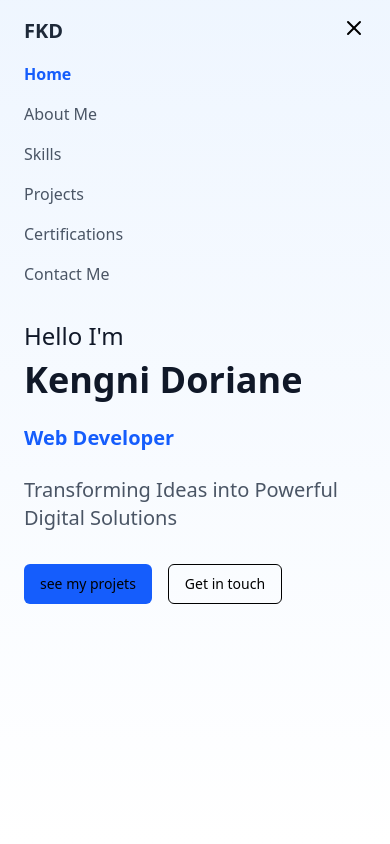
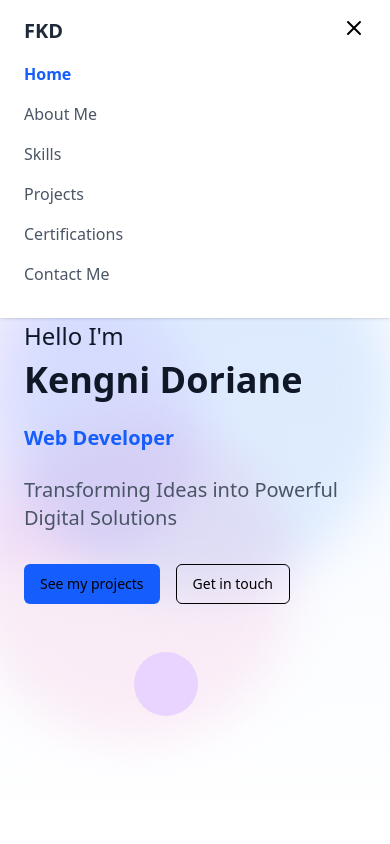
Before and after one commit to kengnidoriane/my_porfolioss, a React (Vite) app in the folder modern_porfolio/: page / in a window 390 px wide. Both pictures are taken after a click on the button 354 px from the left and 28 px from the top of the page. Shown: the top 844 px of the page. Built offline with nearby package versions, Linux system fonts and the light colour scheme.

Commit message:
fix: right negative space in hero and mobile nav clic

```diff
--- a/modern_porfolio/src/components/Contact.jsx
+++ b/modern_porfolio/src/components/Contact.jsx
@@ -46,12 +46,12 @@ const Contact = () => {
       return (
         <section id="contact" className="py-20">
           <div className="container mx-auto px-6">
-            <h2 className="text-3xl font-bold text-center mb-16">Me Contacter</h2>
+            <h2 className="text-3xl font-bold text-center mb-16">Contact Me</h2>
             <div className="max-w-2xl mx-auto">
               <form onSubmit={handleSubmit} className="space-y-6">
                 <div>
                   <label htmlFor="name" className="block text-sm font-medium text-gray-700 mb-2">
-                    Nom
+                    Name
                   </label>
                   <input
                     type="text"
@@ -89,7 +89,7 @@ const Contact = () => {
                   />
                 </div>
                 <Button type="submit" className="w-full bg-blue-600 hover:bg-blue-700" disabled={isLoading}>
-                    {isLoading ? 'Envoi en cours...' : 'Envoyer le message'}
+                    {isLoading ? 'Sending in progress...': 'Send the message'}
                 </Button>
               </form>
             </div>
--- a/modern_porfolio/src/components/Header.jsx
+++ b/modern_porfolio/src/components/Header.jsx
@@ -4,7 +4,6 @@ import {
   Menu,
   X,
 } from 'lucide-react';
-
 
 const Header = () => {
   const [isMenuOpen, setIsMenuOpen] = useState(false);
@@ -18,18 +17,25 @@ const Header = () => {
     return () => window.removeEventListener('scroll', handleScroll);
   }, []);
 
+  const closeMenu = () => {
+    setIsMenuOpen(false);
+  };
+
   return (
     <header className={`fixed w-full z-50 transition-all duration-300 ${
-        isScrolled ? 'bg-white/90 backdrop-blur-sm shadow-sm' : 'bg-transparent'
+      isScrolled || isMenuOpen ? 'bg-white shadow-sm' : 'bg-transparent md:bg-transparent'
     }`}>
-        <nav className="container mx-auto px-6 py-4 bg-red">
+      <nav className="container mx-auto px-6 py-4">
         <div className="flex items-center justify-between">
           <span className="text-xl font-bold text-gray-800">
             FKD
           </span>
 
           <div className="md:hidden">
-              <button onClick={() => setIsMenuOpen(!isMenuOpen)}>
+            <button
+              onClick={() => setIsMenuOpen(!isMenuOpen)}
+              className="focus:outline-none"
+            >
               {isMenuOpen ? <X size={24} /> : <Menu size={24} />}
             </button>
           </div>
@@ -40,8 +46,8 @@ const Header = () => {
         </div>
 
         {isMenuOpen && (
-            <div className="md:hidden mt-4 pb-4">
-              <NavLinks mobile />
+          <div className="md:hidden mt-4 pb-4 bg-white">
+            <NavLinks mobile closeMenu={closeMenu} />
           </div>
         )}
       </nav>
--- a/modern_porfolio/src/components/Hero.jsx
+++ b/modern_porfolio/src/components/Hero.jsx
@@ -2,11 +2,20 @@ import React from 'react'
 import TypewriterText from './TypewriterText'
 import { Button } from "./ui/button";
 
-
 const Hero = () => {
   return (
-    <section id="home" className="min-h-screen flex items-center bg-gradient-to-b from-blue-50 to-white pt-20">
-    <div className="container mx-auto px-6">
+    <section id="home" className="min-h-screen flex items-center bg-gradient-to-b from-blue-50 to-white pt-20 relative overflow-hidden">
+      {/* Formes géométriques décoratives */}
+      <div className="absolute right-0 top-1/4 w-96 h-96 bg-blue-100 rounded-full mix-blend-multiply filter blur-xl opacity-70 animate-blob"></div>
+      <div className="absolute right-48 top-1/3 w-72 h-72 bg-purple-100 rounded-full mix-blend-multiply filter blur-xl opacity-70 animate-blob animation-delay-2000"></div>
+      <div className="absolute right-24 top-1/2 w-80 h-80 bg-pink-100 rounded-full mix-blend-multiply filter blur-xl opacity-70 animate-blob animation-delay-4000"></div>
+
+      {/* Formes géométriques solides */}
+      <div className="absolute right-20 top-32 w-20 h-20 bg-blue-200 rounded-lg transform rotate-45"></div>
+      <div className="absolute right-48 bottom-32 w-16 h-16 bg-purple-200 rounded-full"></div>
+      <div className="absolute right-96 top-48 w-24 h-24 border-4 border-pink-200 transform rotate-12"></div>
+
+      <div className="container mx-auto px-6 relative z-10">
         <div className="max-w-3xl">
           <p className="text-2xl md:text-4xl text-gray-900 mb-2">Hello I'm</p>
           <h1 className="text-4xl md:text-6xl font-bold text-gray-900 mb-6">
@@ -21,7 +30,7 @@ const Hero = () => {
           <div className="flex space-x-4">
             <a href="#projects">
               <Button className="bg-blue-600 hover:bg-blue-700">
-              see my projets
+                See my projects
               </Button>
             </a>
             <a href="#contact">
@@ -29,7 +38,6 @@ const Hero = () => {
                 Get in touch
               </Button>
             </a>
-
           </div>
         </div>
       </div>
--- a/modern_porfolio/src/components/NavLinks.jsx
+++ b/modern_porfolio/src/components/NavLinks.jsx
@@ -1,8 +1,7 @@
 import React from 'react'
 import { useActiveSection } from './hooks/useActiveSection';
 
-const NavLinks = ({ mobile }) => {
-
+const NavLinks = ({ mobile, closeMenu }) => {
   const activeSection = useActiveSection();
   const links = [
     { href: "#home", text: "Home" },
@@ -13,12 +12,19 @@ const NavLinks = ({ mobile }) => {
     { href: "#contact", text: "Contact Me" }
   ];
 
+  const handleClick = () => {
+    if (mobile && closeMenu) {
+      closeMenu();
+    }
+  };
+
   return (
     <div className={`${mobile ? 'flex flex-col space-y-4' : 'flex space-x-8'}`}>
       {links.map((link) => (
         <a
           key={link.href}
           href={link.href}
+          onClick={handleClick}
           className={`transition-colors ${
             activeSection === link.href.substring(1)
               ? 'text-blue-600 font-semibold'
```
Lines whose indentation alone changed are shown as unchanged.
